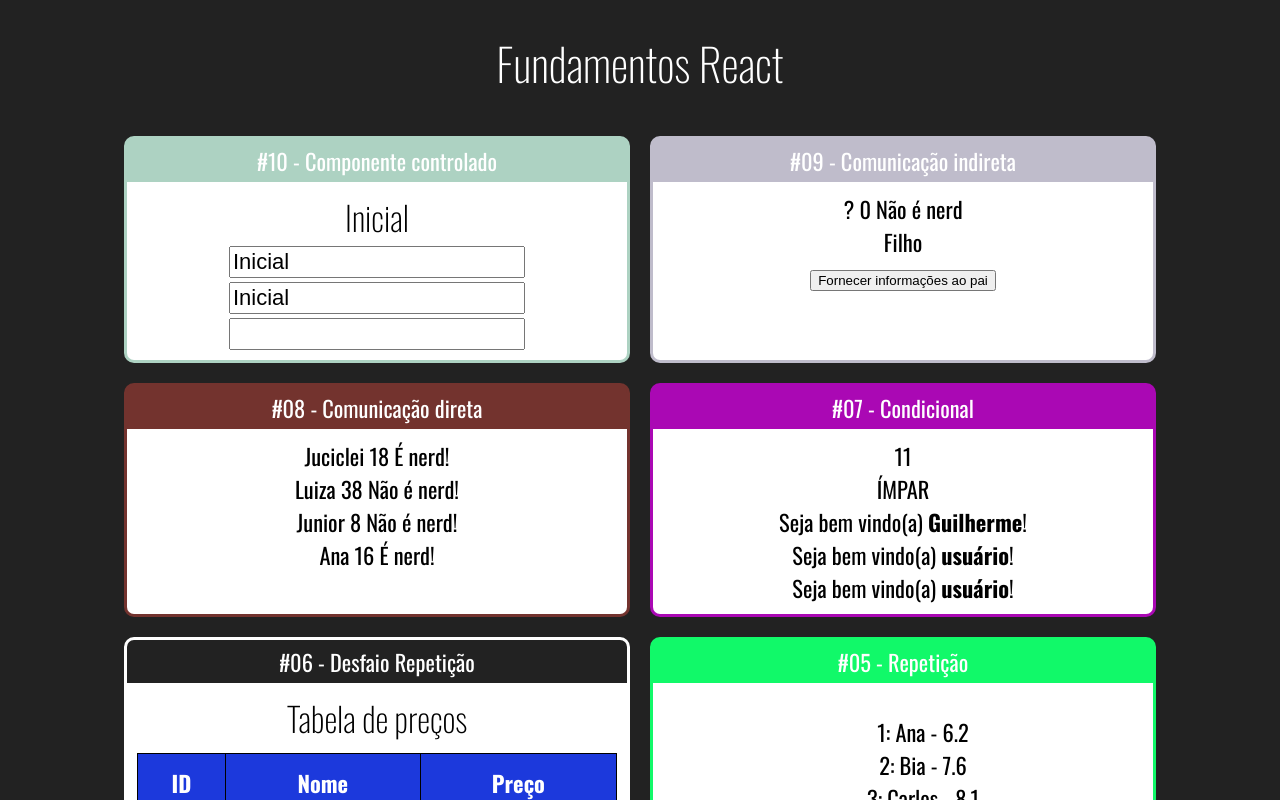
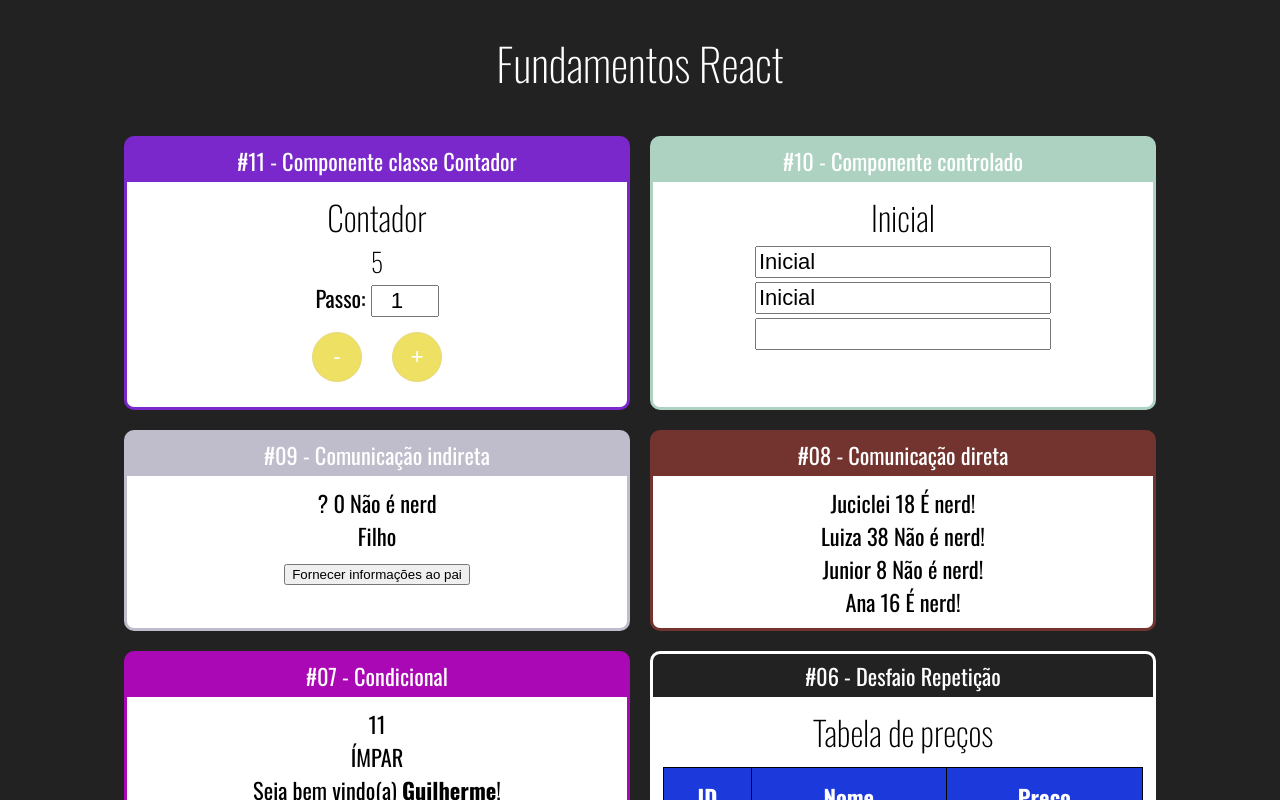
Before and after one commit to Guilher-Melo/Curso-React, a React (Create React App) app: page / in a window 1280 px wide. Shown: the top 800 px of the page. Built offline with nearby package versions, Linux system fonts and the light colour scheme.

Commit message:
Criando componente com classe

```diff
--- a/src/App.jsx
+++ b/src/App.jsx
@@ -15,12 +15,17 @@
 import DiretaPai from "./components/comunicacao/DiretaPai";
 import IndiretaPai from "./components/comunicacao/IndiretaPai";
 import Input from "./components/formulario/input";
+import Contador from "./components/contador/Contador";
 
 
 export default () => (
   <div className="app">
     <h1>Fundamentos React</h1>
     <div className="cards">
+
+    <Card titulo="#11 - Componente classe Contador" color="#7a28cb">
+       <Contador numeroInicial = {5} />
+      </Card>
 
     <Card titulo="#10 - Componente controlado" color="#add2c2">
        <Input />
--- /dev/null
+++ b/src/components/contador/Contador.jsx
@@ -0,0 +1,43 @@
+import React, { Component } from "react";
+
+import "./contador.css"
+
+export default class Contador extends Component {
+
+  state = {
+    numero: this.props.numeroInicial || 0,
+    passo: this.props.passoInicial || 1,
+  };
+
+  incr = () => {
+    this.setState({
+      numero: this.state.numero + this.state.passo
+    })
+  };
+  decr = () => {
+    this.setState({
+      numero: this.state.numero - this.state.passo
+    })
+  };
+
+  setPasso = (e) => {
+    this.setState({
+      passo: Number(e.target.value),
+    })
+  }
+
+  render(){
+    return (
+      <div className="contador">
+        <h2>Contador</h2>
+        <h3>{ this.state.numero }</h3>
+        <div>
+          <label htmlFor="passo">Passo: </label>
+          <input type="number" name="passo" id="passo" value={this.state.passo} onChange={this.setPasso} />
+        </div>
+        <button onClick={this.decr}>-</button>
+        <button onClick={this.incr}>+</button>
+      </div>
+    )
+  }
+}
--- /dev/null
+++ b/src/components/contador/contador.css
@@ -0,0 +1,17 @@
+.contador input {
+  font-size: 1.4rem;
+  width: 60px;
+  text-align: center;
+}
+
+.contador button {
+  margin: 15px;
+  height: 50px;
+  width: 50px;
+  border-radius: 50%;
+  background-color: #eee063;
+  border: 1px solid #E3D985;
+  cursor: pointer;
+  color: white;
+  font-size: 1.4rem;
+}
```
